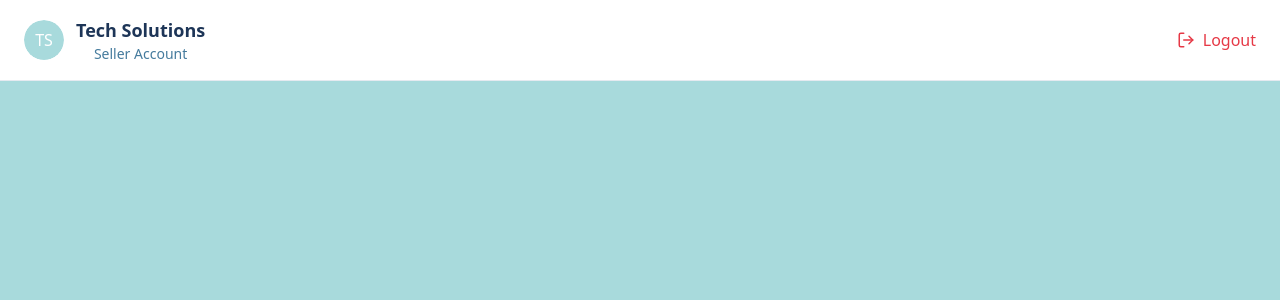
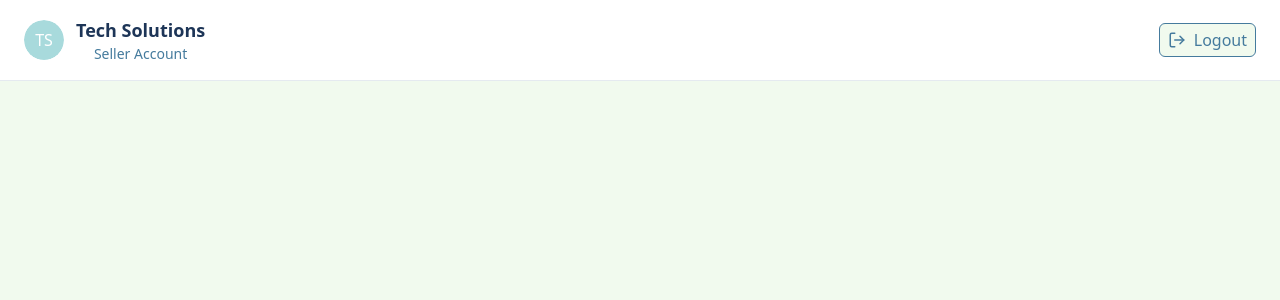
Before and after one commit to Lua-Code/Web-Development-Project, a React (Vite) app in the folder seller-app/: page / in a window 1280 px wide. Shown: the top 300 px of the page. Built offline with nearby package versions, Linux system fonts and the light colour scheme.

Commit message:
Update navbar and layout styling
Enhanced the logout button in Navbar with border, background, and hover effects. Changed MainLayout background color for improved UI consistency.

```diff
--- a/seller-app/src/Components/Navbar.jsx
+++ b/seller-app/src/Components/Navbar.jsx
@@ -23,7 +23,7 @@ const Navbar = ({ onLogout }) => {
 
                     <button
                         onClick={onLogout}
-                        className="flex items-center gap-2 text-[#e63946] hover:text-[#d62839] font-medium transition cursor-pointer"
+                        className="flex items-center gap-2 border bg-[#f1faee] border-[#457b9d] rounded-sm p-1 px-2 text-[#457b9d] hover:text-[#ffffff] hover:bg-[#e63946] font-medium transition cursor-pointer"
                     >
                         <LogOut size={18} />
                         Logout
--- a/seller-app/src/Layouts/MainLayout.jsx
+++ b/seller-app/src/Layouts/MainLayout.jsx
@@ -8,7 +8,7 @@ const MainLayout = () => {
         window.location.href = 'http://localhost:5173/'; /* should be replaced by za buyer URL */
     }
     return (
-        <div className="flex flex-col min-h-screen bg-[#a8dadc]">
+        <div className="flex flex-col min-h-screen bg-[#f1faee]">
             <Navbar onLogout = {handleLogout} />
             <main className="flex-1">
                 <Outlet />
```
